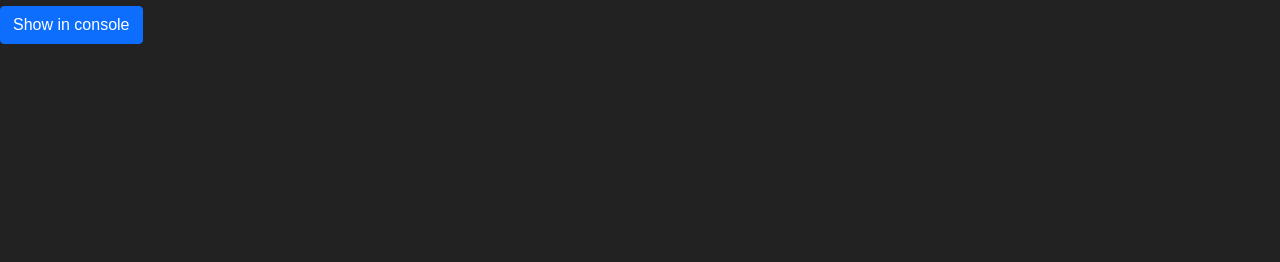
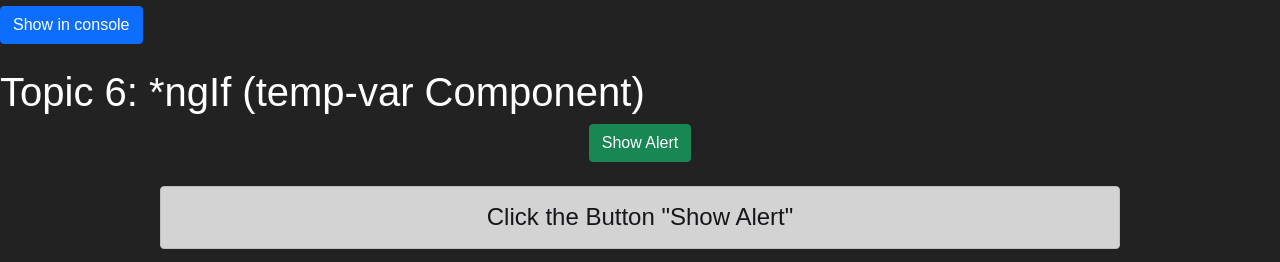
Before and after one commit to abrahamTech/Angular-BasicTopics, an Angular app: page / in a window 1280 px wide. Shown: the part 1398-1660 px from the top of the page. Before the commit the page ends 1442 px from the top, so only its background shows below. Built offline with nearby package versions, Linux system fonts and the light colour scheme.

Commit message:
ngIf topic has been added to the project

```diff
--- a/projects/basic-concepts/src/app/template-variables/template-variables.component.html
+++ b/projects/basic-concepts/src/app/template-variables/template-variables.component.html
@@ -6,3 +6,41 @@
 <button class="btn btn-primary" (click)="showInConsole(inputName.value)">
     Show in console
 </button>
+
+
+<br><br>
+<h1>Topic 6: *ngIf (temp-var Component)</h1>
+
+<div class="d-flex justify-content-center">
+    <button class="btn btn-success" (click)="showAlert()">
+     Show Alert
+    </button>
+</div>
+
+<div class="d-flex justify-content-center align-items-center mt-4" *ngIf="openAlert; else message">
+    <div class="alert alert-primary d-flex w-50 justify-content-between align-items-center">
+
+        <div class="d-flex align-items-center gap-4">
+            <svg xmlns="http://www.w3.org/2000/svg" class="mr-4" width="2rem" height="2rem" fill="currentColor" viewBox="0 0 16 16">
+                <path d="M8.982 1.566a1.13 1.13 0 0 0-1.96 0L.165 13.233c-.457.778.091 1.767.98 1.767h13.713c.889 0 1.438-.99.98-1.767L8.982 1.566zM8 5c.535 0 .954.462.9.995l-.35 3.507a.552.552 0 0 1-1.1 0L7.1 5.995A.905.905 0 0 1 8 5zm.002 6a1 1 0 1 1 0 2 1 1 0 0 1 0-2z"/>
+            </svg>
+
+            <p class="mb-0">The message has been send</p>
+        </div>
+
+        <button class="btn btn-danger p-0" (click)="openAlert=false">
+            <svg xmlns="http://www.w3.org/2000/svg" width="16" height="16" fill="currentColor" viewBox="0 0 16 16">
+                <path d="M4.646 4.646a.5.5 0 0 1 .708 0L8 7.293l2.646-2.647a.5.5 0 0 1 .708.708L8.707 8l2.647 2.646a.5.5 0 0 1-.708.708L8 8.707l-2.646 2.647a.5.5 0 0 1-.708-.708L7.293 8 4.646 5.354a.5.5 0 0 1 0-.708z"/>
+            </svg>
+        </button>
+
+    </div>
+</div>
+
+<ng-template #message>
+    <div class="mt-4 d-flex justify-content-center">
+        <div class="alert alert-dark w-75 d-flex justify-content-center">
+            <h4 class="m-0">Click the Button "Show Alert"</h4>
+        </div>
+    </div>
+</ng-template>
--- a/projects/basic-concepts/src/app/template-variables/template-variables.component.ts
+++ b/projects/basic-concepts/src/app/template-variables/template-variables.component.ts
@@ -7,6 +7,7 @@ import { Component } from '@angular/core';
 })
 export class TemplateVariablesComponent {
 
+
   showInConsole(name:string) {
 
     if(name){
@@ -14,4 +15,11 @@ export class TemplateVariablesComponent {
     }
   }
 
+
+  openAlert:Boolean = false;
+
+  showAlert(){
+    this.openAlert = true;
+  }
+
 }
```
